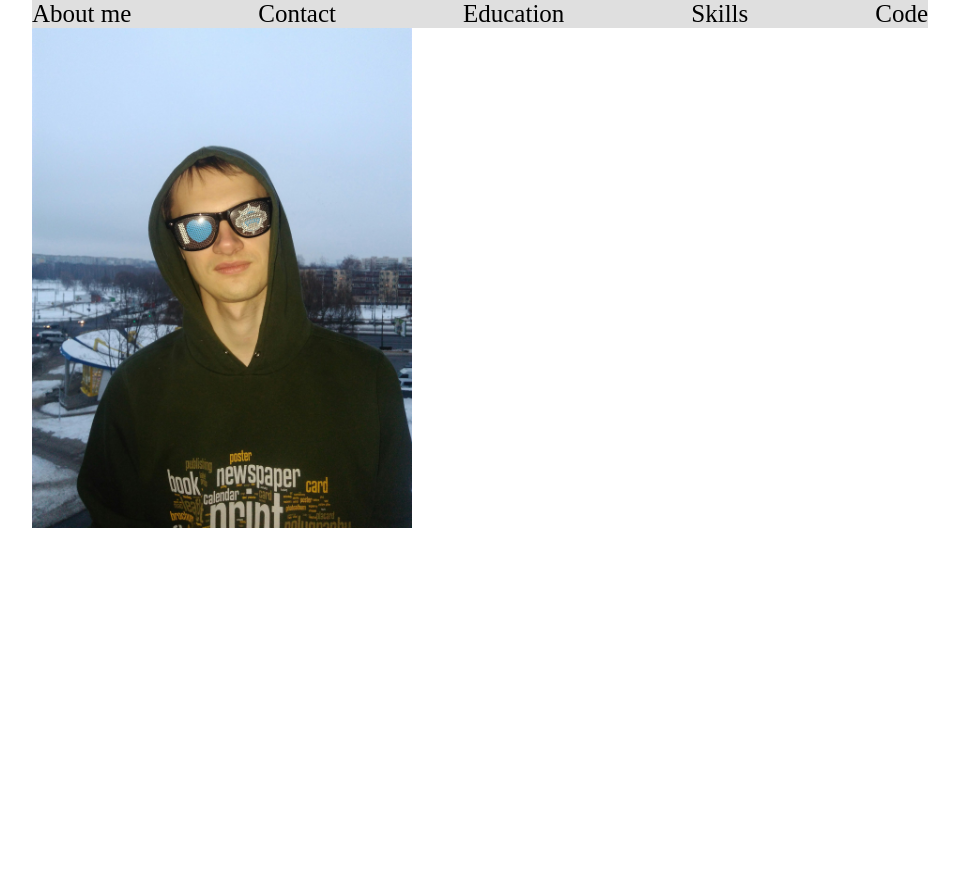
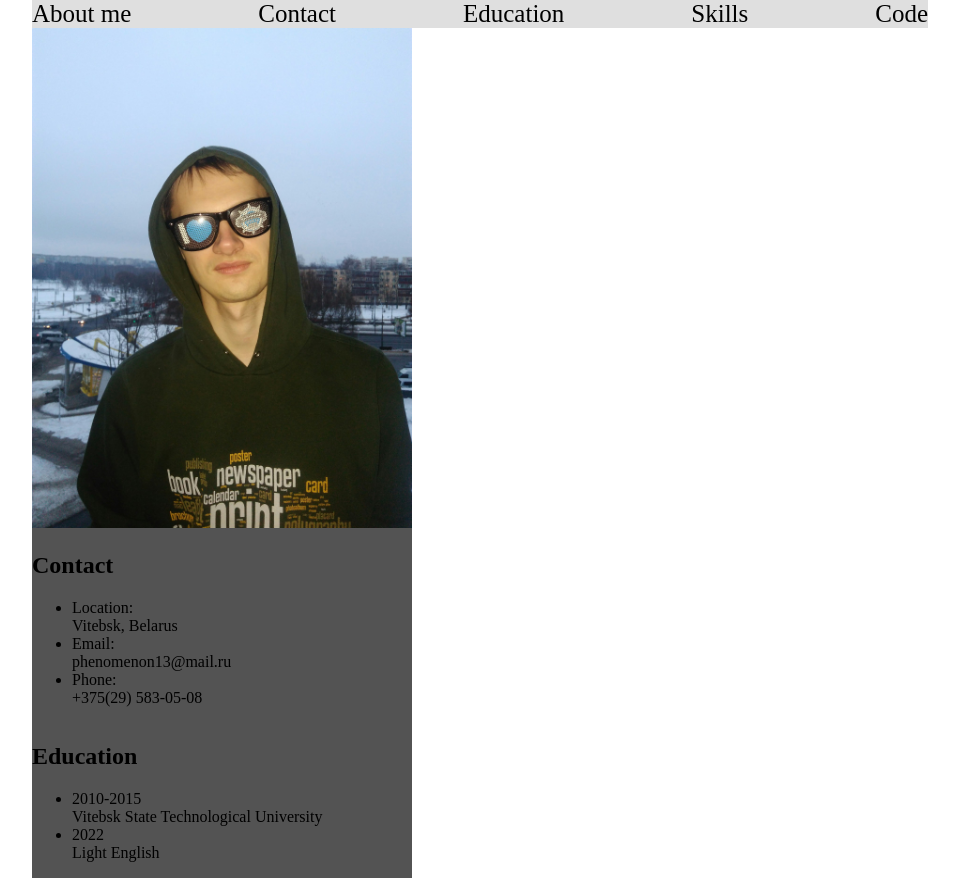
Before and after one commit to DaimonGT/rsschool-cv, a plain HTML site: page index.html in a window 1280 px wide. Shown: the whole page, without its empty margins (160-1119 px from the left). Before the commit the page ends 800 px from the top, so only its background shows below. Drawn offline with Linux system fonts and the light colour scheme.

Commit message:
feat: add aside

```diff
--- a/index.html
+++ b/index.html
@@ -12,7 +12,7 @@
 </head>
 <body class="page_body">
     <header>
-        <nav class="Navigation">
+        <nav>
             <ul class="panel_navigation">
                 <li class="Cell">About me</li>
                 <li class="Cell">Contact</li>
@@ -22,8 +22,27 @@
             </ul>
         </nav>
     </header>
+    <main class="conteiner">
     <aside>
+        <div>
         <img class="photo" src="Photo.jpg" alt="my photo">
+        </div>
+        <section>
+            <h2>Contact</h2>
+            <ul>
+                <li>Location:<br>Vitebsk, Belarus</li>
+                <li>Email:<br>phenomenon13@mail.ru</li>
+                <li>Phone:<br>+375(29) 583-05-08</li>
+            </ul>
+        </section>
+        <section>
+            <h2>Education</h2>
+            <ul>
+                <li>2010-2015<br>Vitebsk State Technological University</li>
+                <li>2022<br>Light English</li>
+            </ul>
+        </section>
     </aside>
+    </main>
 </body>
 </html>
--- a/style.css
+++ b/style.css
@@ -16,8 +16,17 @@
     font-size: 25px;
     list-style: none;
 }
+/*main*/
+.conteiner {
+    display: flex;
+}
 /*aside*/
 .photo {
     height: 500px;
     width: 380px;
 }
+aside {
+    display: flex;
+    flex-direction: column;
+    background-color: rgb(83, 83, 83);
+}
```
